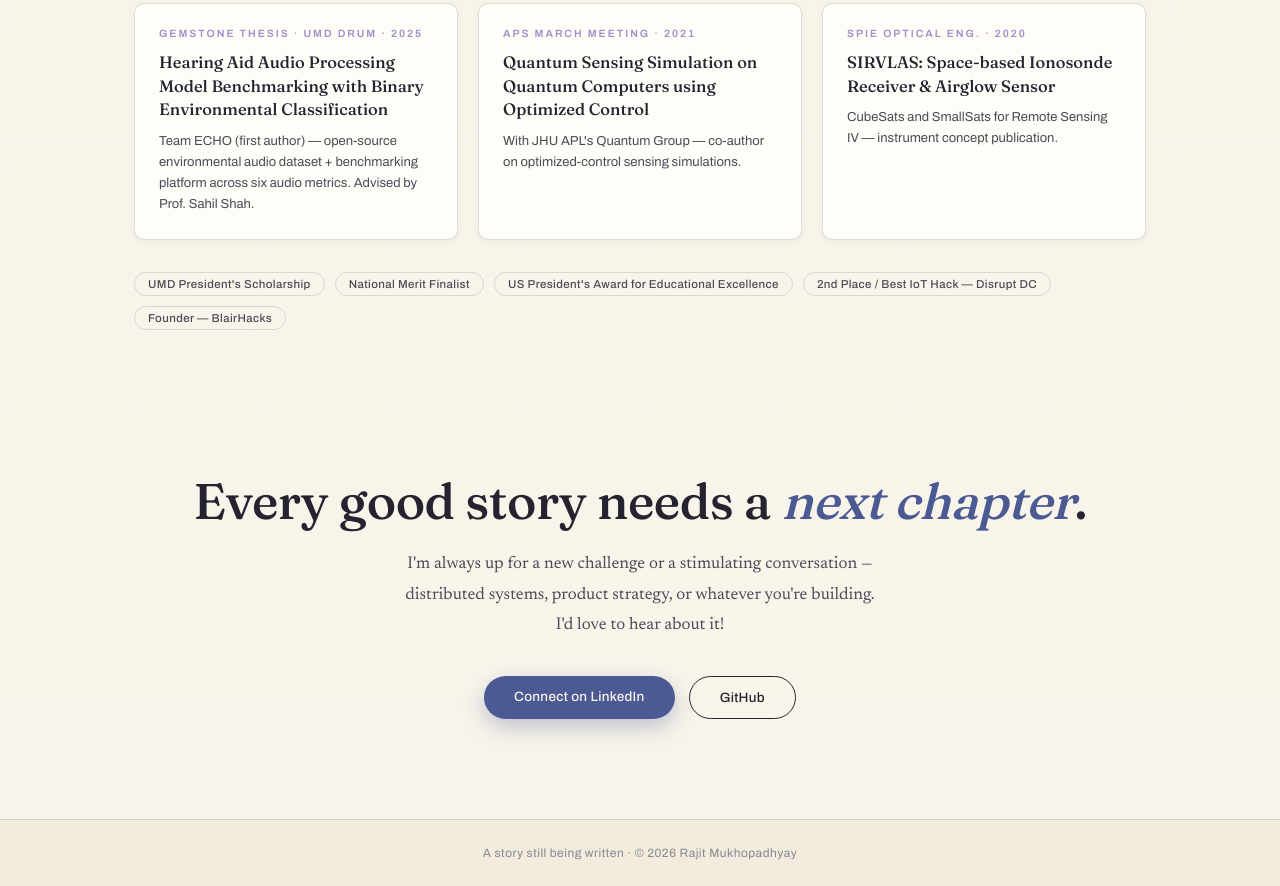
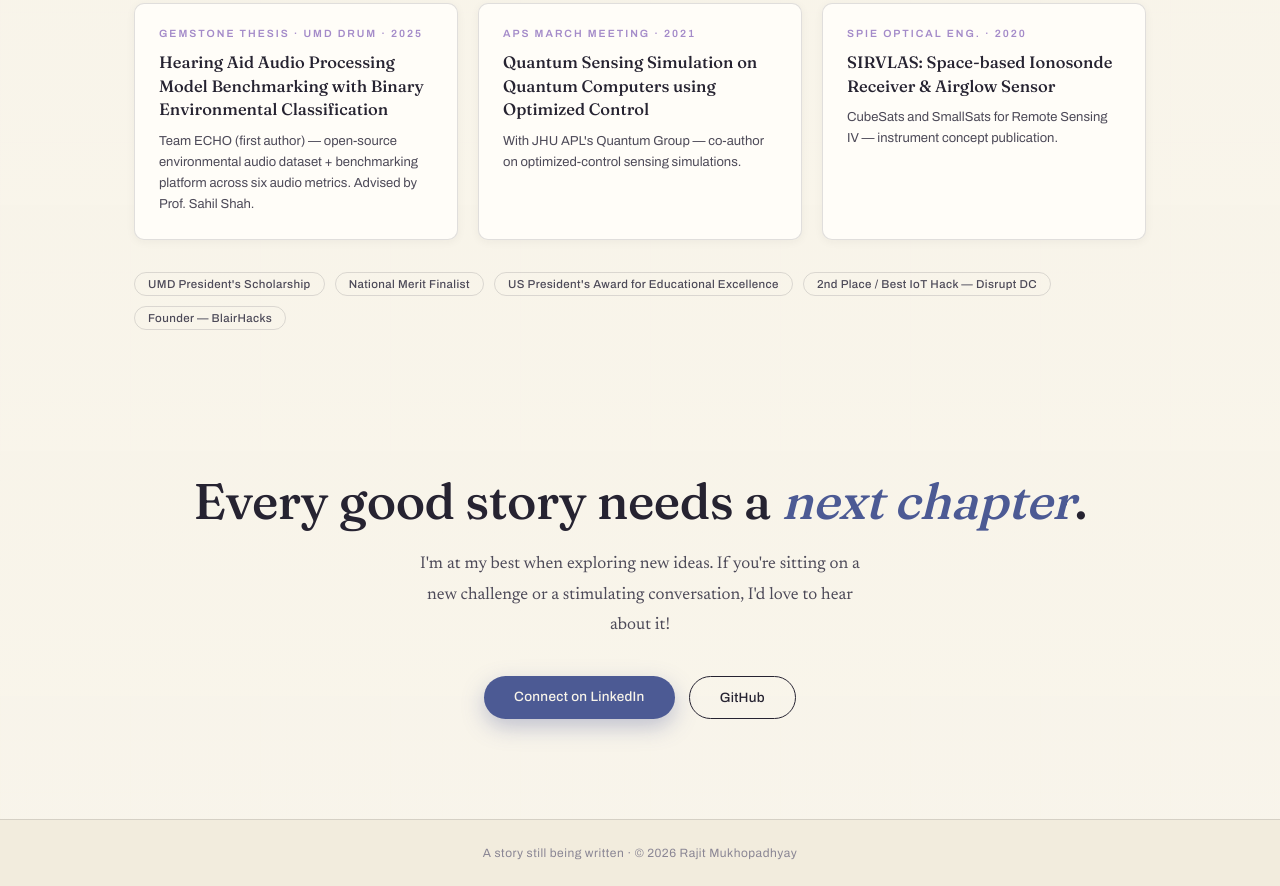
Before and after one commit to Altair-ajit/rajit-portfolio, a plain HTML site: page mockups/index.html in a window 1280 px wide. Shown: the part 5968-6854 px from the top of the page. Drawn offline with Linux system fonts and the light colour scheme.

Commit message:
Contact line: the exploring-new-ideas invitation, as originally intended
Co-Authored-By: Claude Fable 5 <noreply@anthropic.com>

```diff
--- a/mockups/index.html
+++ b/mockups/index.html
@@ -724,7 +724,7 @@
 
     <section class="section" id="contact">
       <h2 class="reveal">Every good story needs a <em>next chapter</em>.</h2>
-      <p class="reveal">I'm always up for a new challenge or a stimulating conversation — distributed systems, product strategy, or whatever you're building. I'd love to hear about it!</p>
+      <p class="reveal">I'm at my best when exploring new ideas. If you're sitting on a new challenge or a stimulating conversation, I'd love to hear about it!</p>
       <div class="btns reveal">
         <a class="btn primary" href="https://www.linkedin.com/in/rajit-mukhopadhyay-67737a19a/" target="_blank" rel="noopener">Connect on LinkedIn</a>
         <a class="btn ghost" href="https://github.com/Altair-ajit" target="_blank" rel="noopener">GitHub</a>
```
